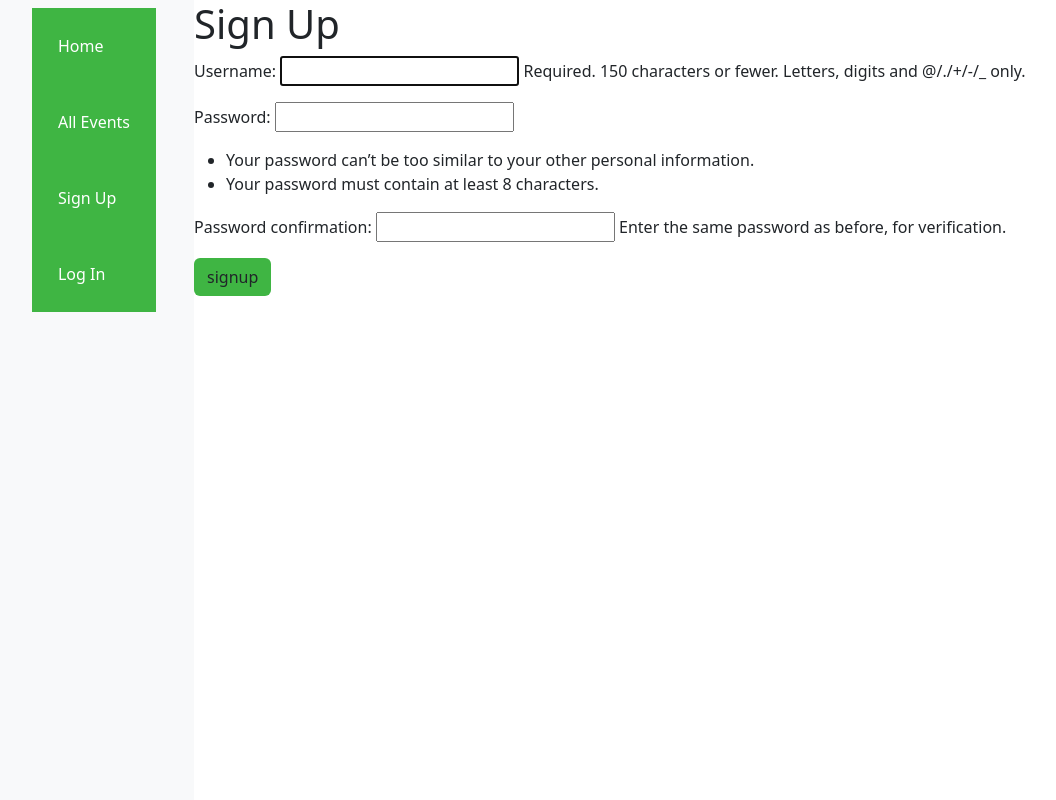
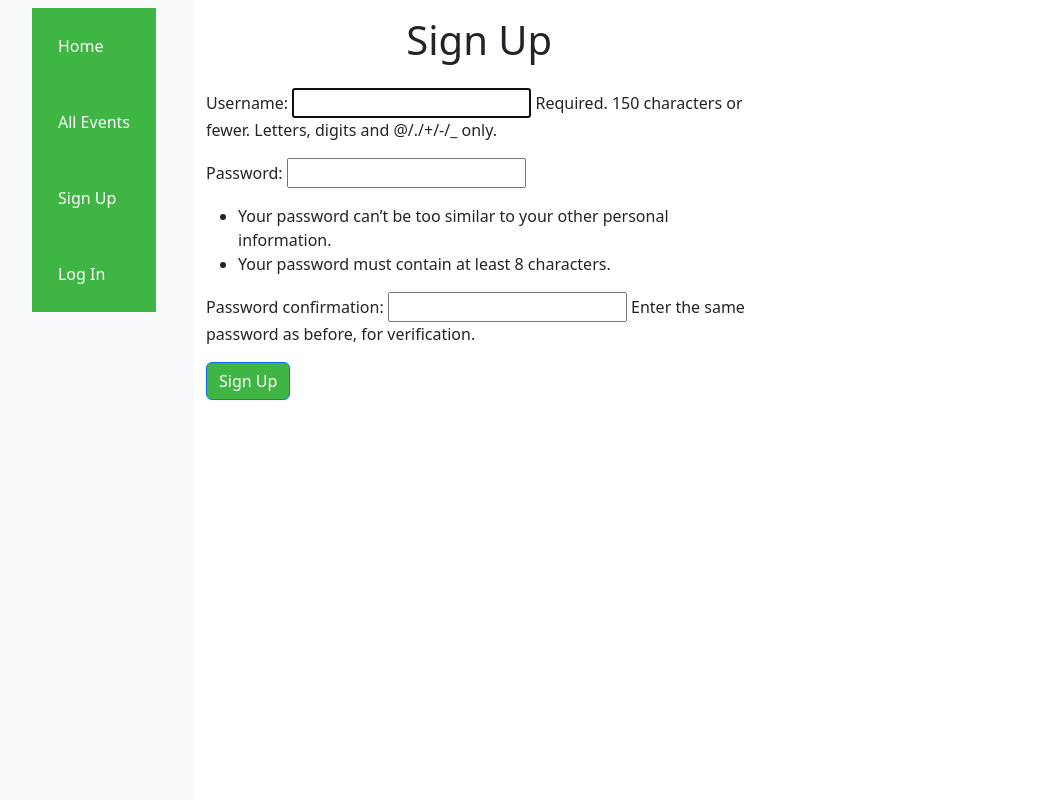
Before and after one commit to trynceb/events-r-us, a Django app: page /accounts/signup/ in a window 1280 px wide. Shown: the whole page, without its empty margins (6-1062 px from the left). Run offline with Django 4.2, Linux system fonts and the light colour scheme.

Commit message:
bootstrap additions

```diff
--- a/main_app/templates/registration/signup.html
+++ b/main_app/templates/registration/signup.html
@@ -1,14 +1,24 @@
 {% extends 'base.html' %}
 {% block content %}
 
-<h1>Sign Up</h1>
-
-{% if error_message %}<p class="red-text">{{ error_message }}</p>{% endif %}
-
-<form action="{% url 'signup' %}" method="POST">
-  {% csrf_token %}
-  {{ form.as_p }}
-  <input type="submit" class="btn" value="signup">
-</form>
+<div class="container">
+    <div class="row">
+        <div class="col-md-8 text-center">
+          <h1 class="mt-3">Sign Up</h1>
+        </div>
+    </div>
+    <div class="row">
+        <div class="col-md-8 mt-3">
+            {% if error_message %}<p class="red-text text-center">{{ error_message }}</p>{% endif %}
+            <form action="{% url 'signup' %}" method="POST" class="mb-5">
+              {% csrf_token %}
+              <div class="form-group">
+                {{ form.as_p }}
+              </div>
+              <input type="submit" class="btn btn-primary" value="Sign Up">
+            </form>
+        </div>
+    </div>
+</div>
 
 {% endblock %}
```
Also changed, not shown: main_app/templates/registration/login.html (+19 -10 lines).
